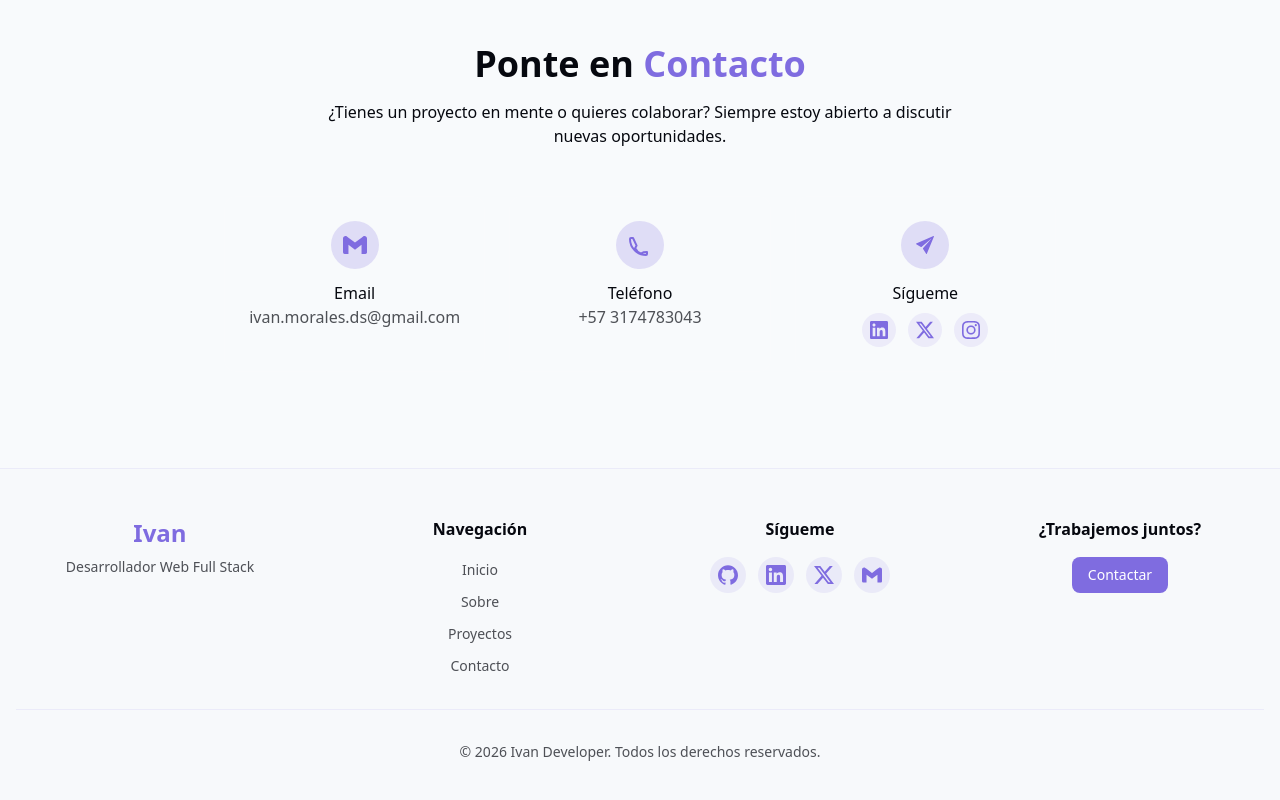
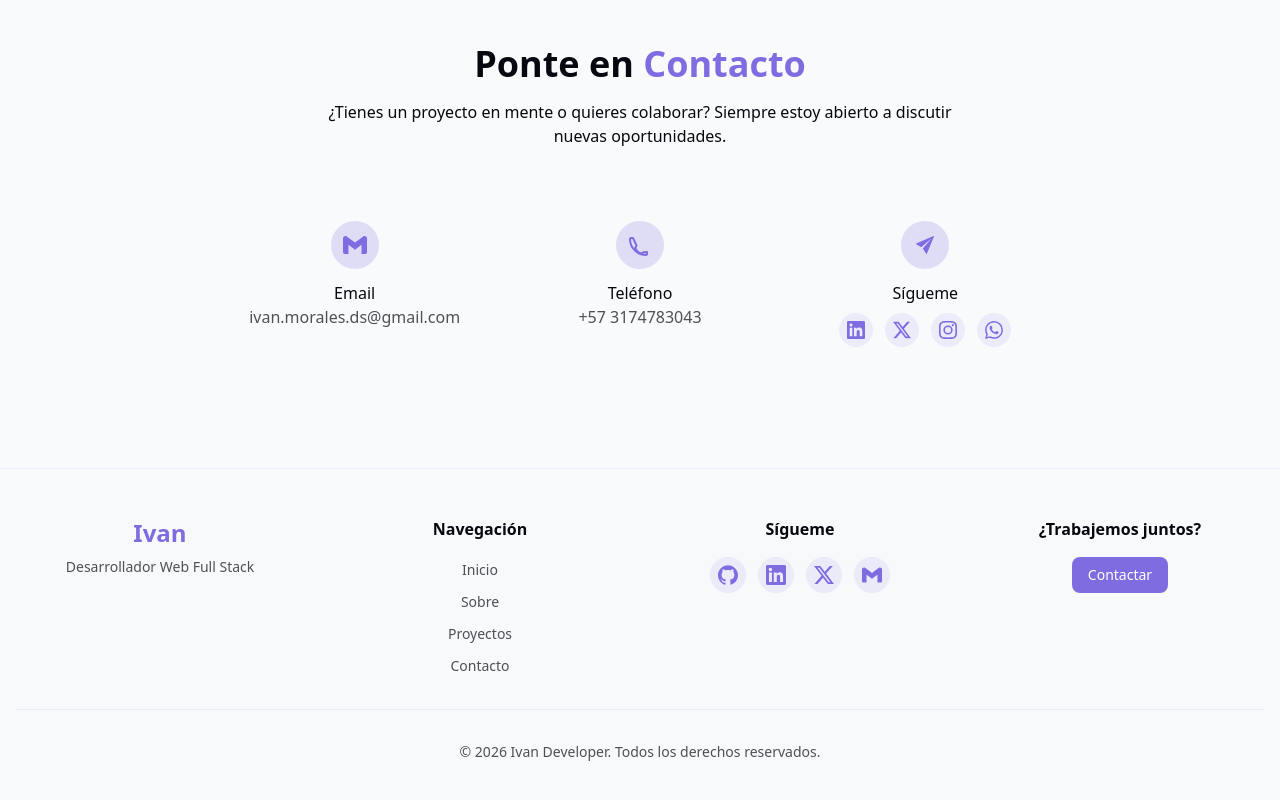
Before and after one commit to Camilo959/ivan-portafolio, a React (Vite) app: page / in a window 1280 px wide. Shown: the part 3192-3992 px from the top of the page. Built offline with nearby package versions, Linux system fonts and the light colour scheme.

Commit message:
refactor: add WhatsApp contact option to the Contact component

```diff
--- a/src/Components/Contact.jsx
+++ b/src/Components/Contact.jsx
@@ -1,4 +1,4 @@
-import { SiInstagram, SiLinkedin, SiX, SiGmail } from "react-icons/si"
+import { SiInstagram, SiLinkedin, SiX, SiGmail, SiWhatsapp } from "react-icons/si"
 import { IoIosSend } from "react-icons/io";
 
 const SOCIALS = [
@@ -16,6 +16,11 @@ const SOCIALS = [
         href: "https://instagram.com",
         label: "Instagram",
         icon: SiInstagram,
+    },
+    {
+        href: "https://wa.me/573174783043?text=Hola%20Ivan,%20vi%20tu%20portafolio%20y%20quiero%20contactarte",
+        label: "WhatsApp",
+        icon: SiWhatsapp,
     },
 ]
 
```
